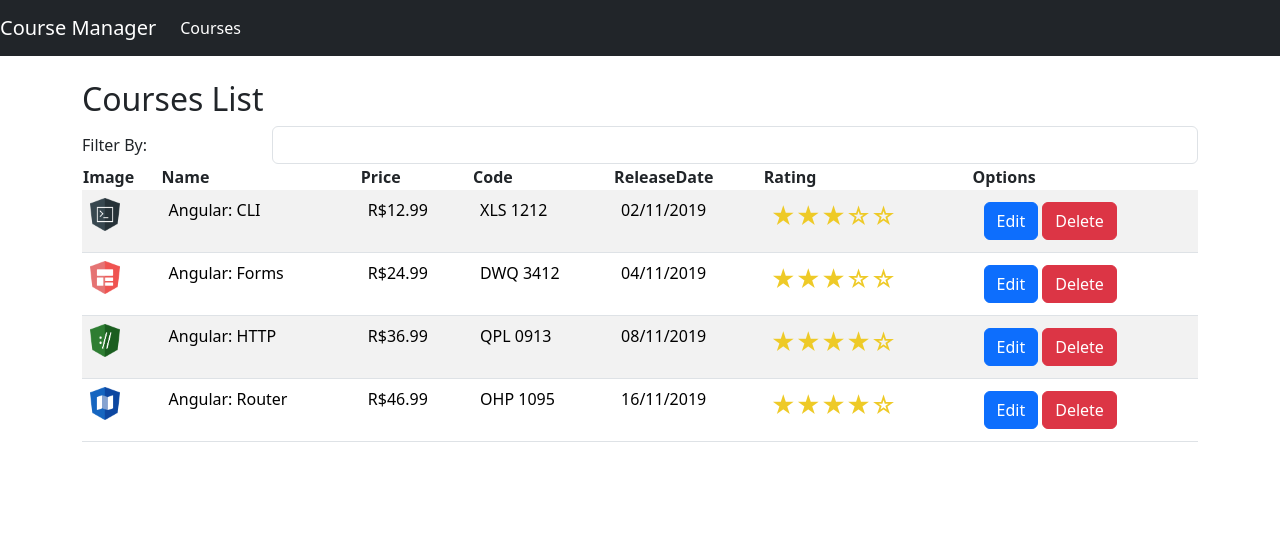
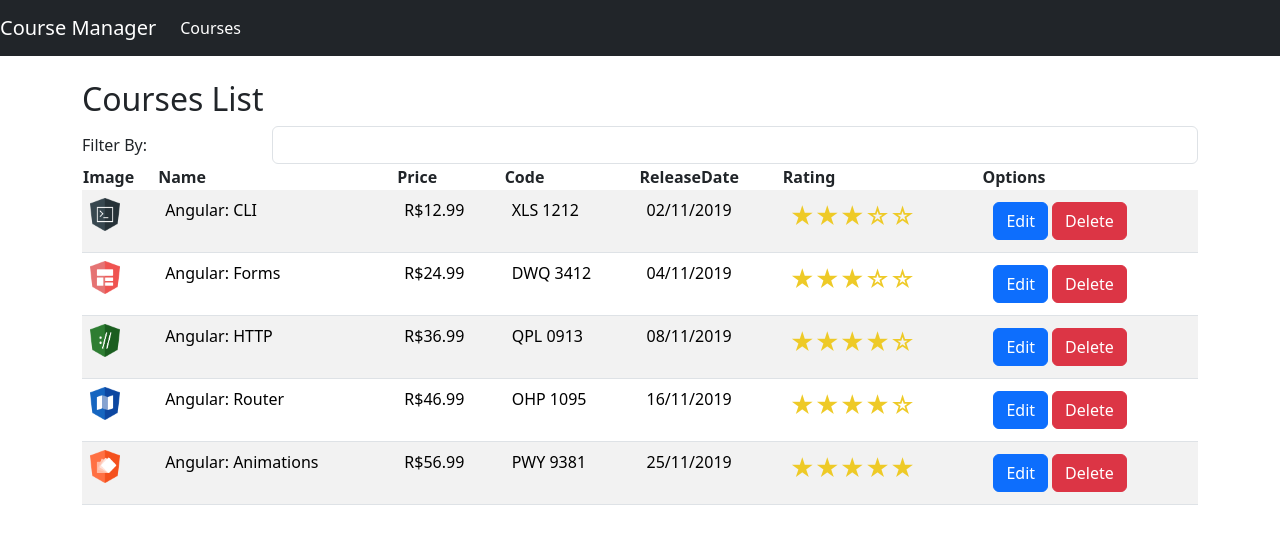
Before and after one commit to jodairnunes/Santander-Bootcamp-Fullstack-Developer, an Angular app: page /courses in a window 1280 px wide. Shown: the top 544 px of the page. Built offline with nearby package versions, Linux system fonts and the light colour scheme; data requests are answered from the project's data file.

Commit message:
Aula 17: conhecendo a pasta Shared - alterado pasta de destino para shared componentes star e pipe.

```diff
--- a/db.json
+++ b/db.json
@@ -29,7 +29,7 @@
       "description": "Neste curso, os alunos irão obter um conhecimento aprofundado sobre os recursos disponíveis no módulo de HTTP.",
       "duration": 80,
       "code": "QPL-0913",
-      "rating": 4,
+      "rating": 4.0,
       "price": 36.99,
       "imageUrl": "/images/http.png"
     },
@@ -43,6 +43,17 @@
       "rating": 4.5,
       "price": 46.99,
       "imageUrl": "/images/router.png"
+    },
+    {
+      "id": "5",
+      "name": "Angular: Animations",
+      "releaseDate": "November 25, 2019",
+      "description": "Neste curso, os alunos irão obter um conhecimento aprofundado sobre os recursos disponíveis sobre Animation.",
+      "duration": 80,
+      "code": "PWY-9381",
+      "rating": 5,
+      "price": 56.99,
+      "imageUrl": "/images/animations.png"
     }
   ]
 }
--- a/src/app/app.module.ts
+++ b/src/app/app.module.ts
@@ -4,11 +4,11 @@
 import { AppRoutingModule } from './app-routing.module';
 import { AppComponent } from './app.component';
 import { CourseListComponent } from './courses/course-list/course-list.component';
-import { StarComponent } from './star/star/star.component';
+import { StarComponent } from './shared/components/star/star.component';
 import { CarrosselComponent } from './teste/carrossel/carrossel.component';
 import { NgbModule } from '@ng-bootstrap/ng-bootstrap';
 import { FormsModule } from '@angular/forms';
-import { ReplacePipe } from './pipe/replace.pipe';
+import { ReplacePipe } from './shared/pipe/replace.pipe';
 import { NavbarComponent } from './navbar/navbar.component';
 import { CourseInfoComponent } from './courses/course-info/course-info.component';
 import { HttpClientModule } from '@angular/common/http';
```
Also changed, not shown: src/app/shared/components/star/star.component.html (renamed from src/app/star/star/star.component.html), src/app/shared/components/star/star.component.scss (renamed from src/app/star/star/star.component.scss), src/app/shared/components/star/star.component.ts (renamed from src/app/star/star/star.component.ts), src/app/shared/pipe/replace.pipe.ts (renamed from src/app/pipe/replace.pipe.ts), 2 other files (tests, documents, lock files or other folders).
